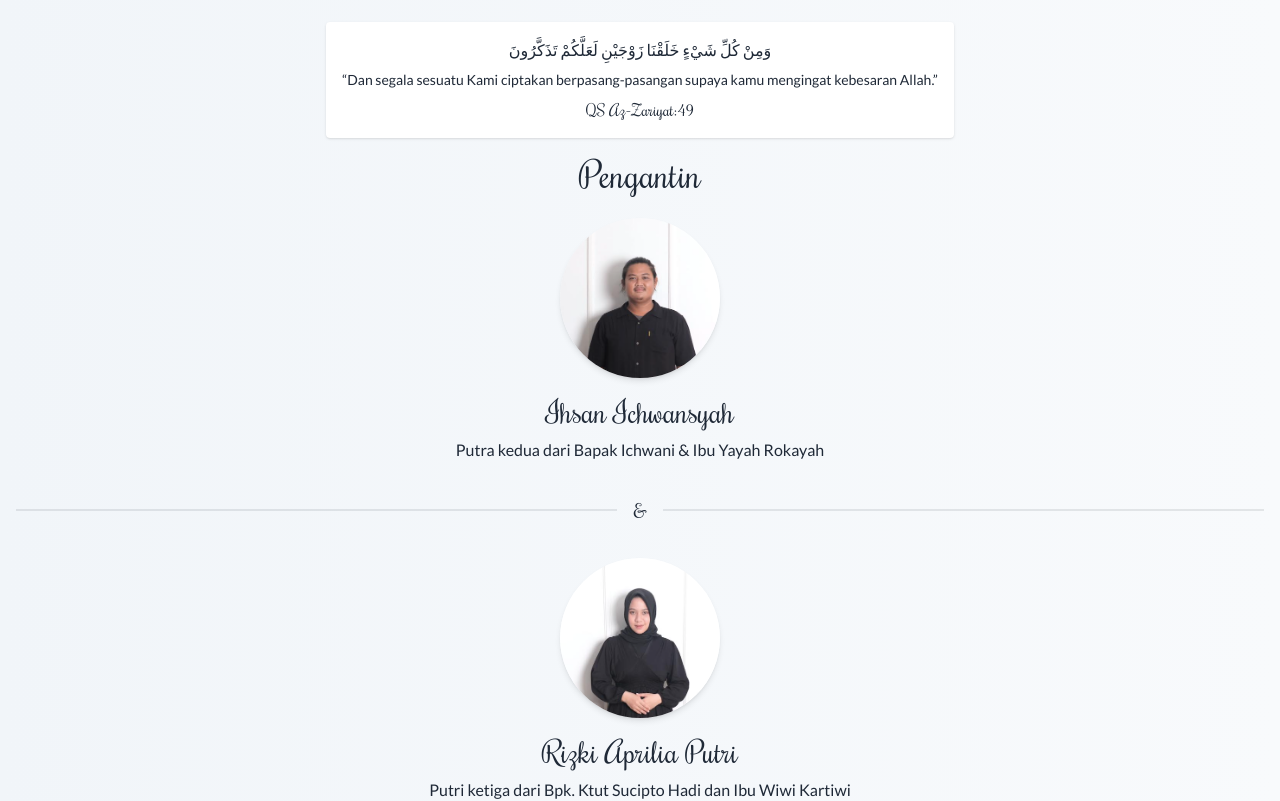
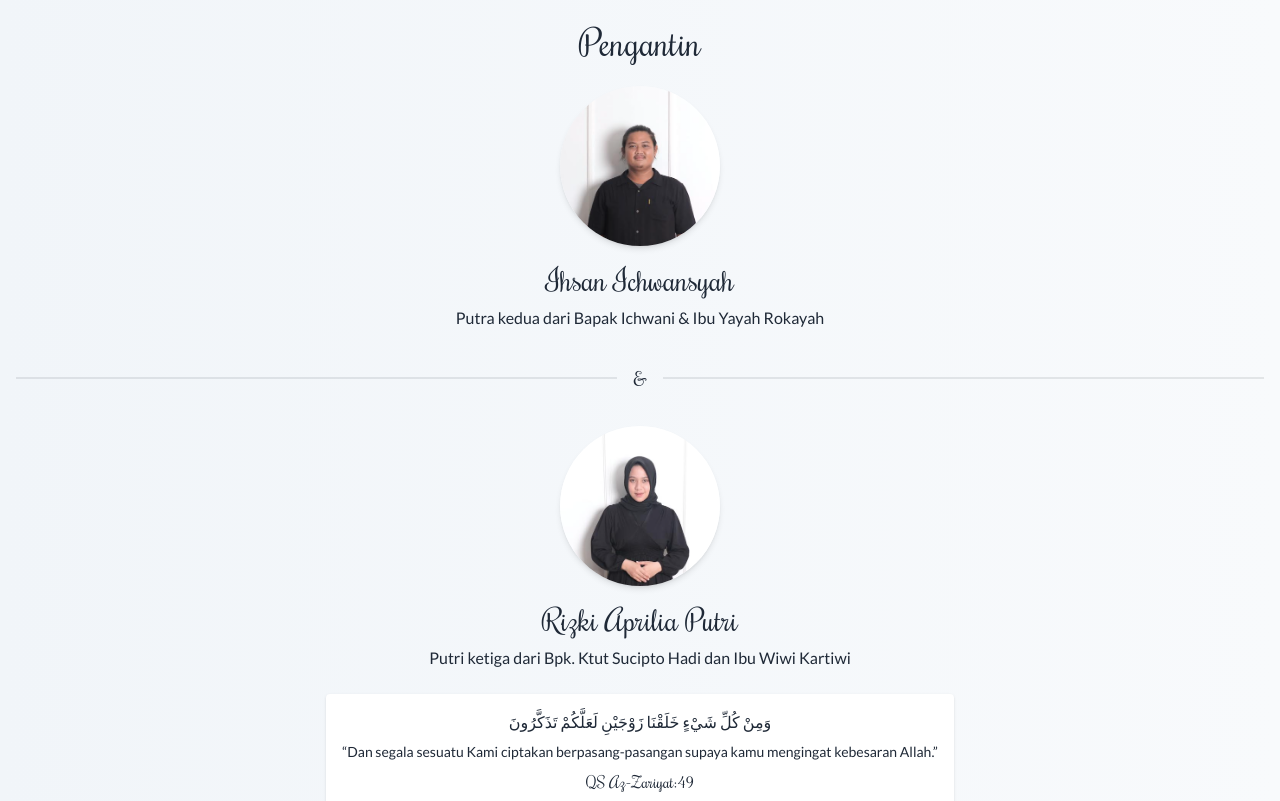
Before and after one commit to hendrasadewa/ihsan-wedding, a React (Vite) app: page / in a window 1280 px wide. Shown: the part 794-1595 px from the top of the page. Built offline with nearby package versions, Linux system fonts and the light colour scheme; no server answers; the database is empty.

Commit message:
change pos of ayah

```diff
--- a/src/fragments/BrideSection.tsx
+++ b/src/fragments/BrideSection.tsx
@@ -12,16 +12,6 @@ function BrideSection({ ...rest }: Props) {
       {...rest}
     >
       <header className="flex flex-col items-center gap-4">
-        <div className="flex flex-col items-center gap-2 shadow rounded p-4 bg-white">
-          <p>
-            وَمِنْ كُلِّ شَيْءٍ خَلَقْنَا زَوْجَيْنِ لَعَلَّكُمْ تَذَكَّرُونَ
-          </p>
-          <p className="text-sm">
-            “Dan segala sesuatu Kami ciptakan berpasang-pasangan supaya kamu
-            mengingat kebesaran Allah.”{' '}
-          </p>
-          <p className="font-cursive">QS Az-Zariyat:49</p>
-        </div>
         <h3 className="text-4xl font-cursive">Pengantin</h3>
       </header>
 
@@ -36,6 +26,14 @@ function BrideSection({ ...rest }: Props) {
         name={wife.name}
         parent={wife.description}
       />
+      <div className="flex flex-col items-center gap-2 shadow rounded p-4 bg-white">
+        <p>وَمِنْ كُلِّ شَيْءٍ خَلَقْنَا زَوْجَيْنِ لَعَلَّكُمْ تَذَكَّرُونَ</p>
+        <p className="text-sm">
+          “Dan segala sesuatu Kami ciptakan berpasang-pasangan supaya kamu
+          mengingat kebesaran Allah.”{' '}
+        </p>
+        <p className="font-cursive">QS Az-Zariyat:49</p>
+      </div>
     </section>
   );
 }
```
